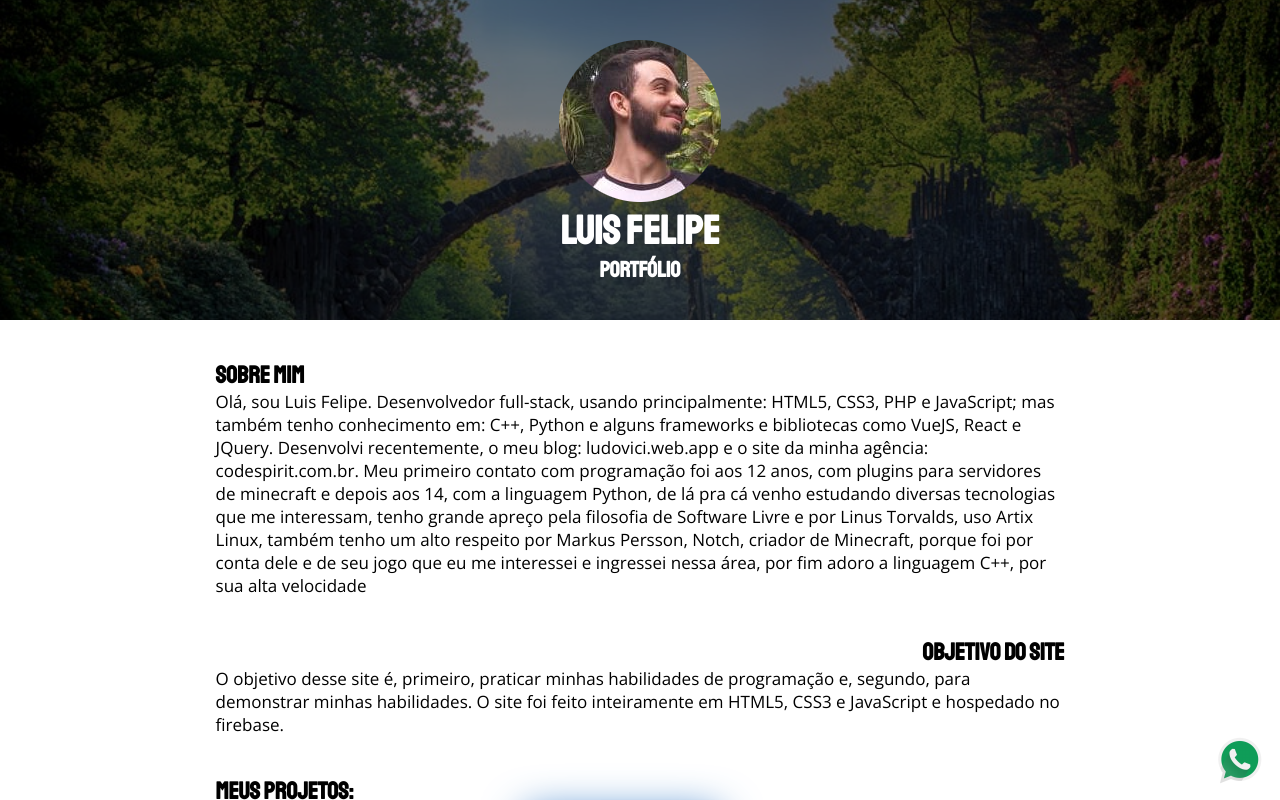
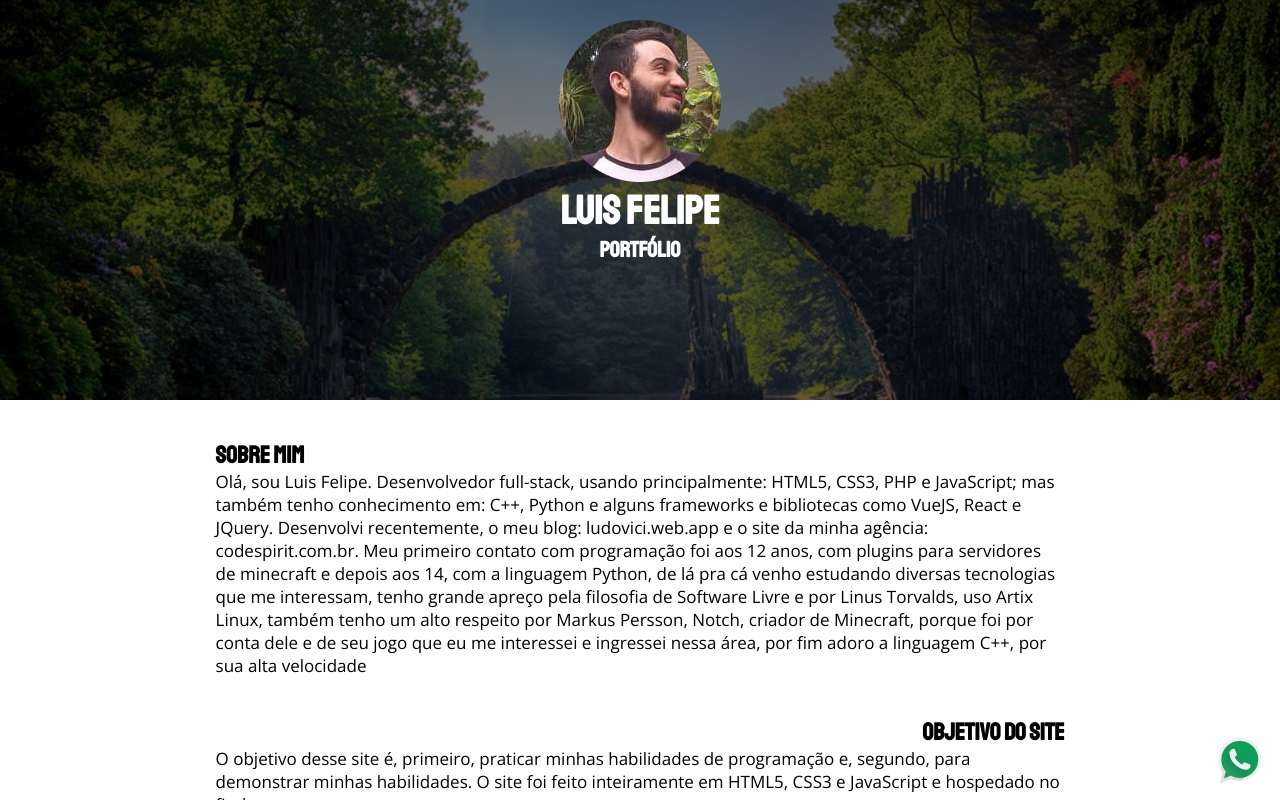
Before and after one commit to ludovici-philippus/luis-felipe-portfolio, a plain HTML site: page index.html in a window 1280 px wide. Drawn offline with nearby package versions, Linux system fonts and the light colour scheme.

```diff
--- a/css/style.css
+++ b/css/style.css
@@ -78,7 +78,8 @@ header{
 	background-position: bottom;
 	background-repeat: no-repeat;
 	background-attachment: fixed;
-	min-height: 40vh;
+	min-height: 50vh;
+	height: auto;
 	position: relative;
 }
 
@@ -93,10 +94,8 @@ header{
 }
 
 .logo{
-	position: absolute;
-	top: 40px;
-	left: 50%;
-	transform: translateX(-50%);
+	position: relative;
+	text-align: center;
 	z-index: 2;
 	color: white;
 }
```
